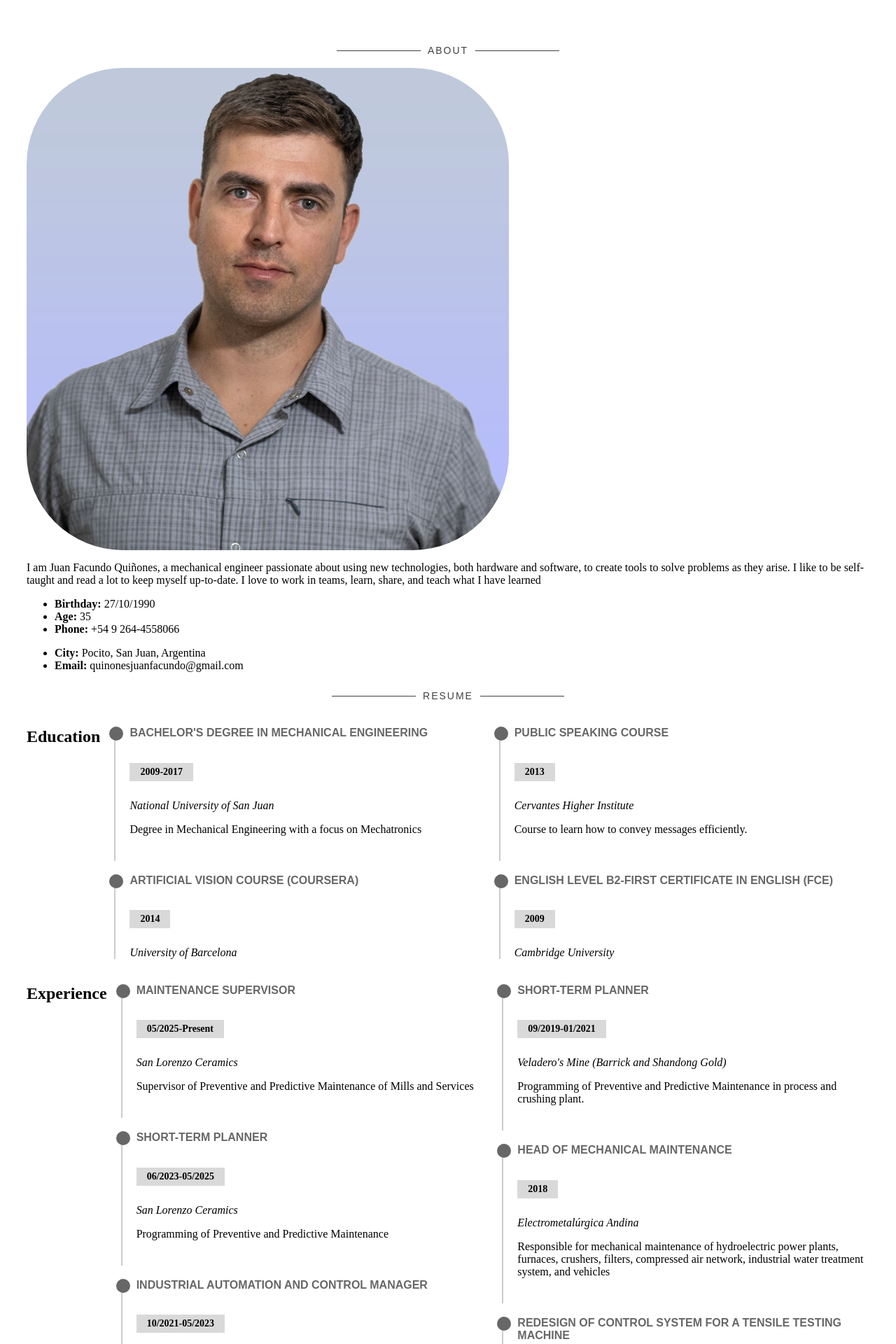
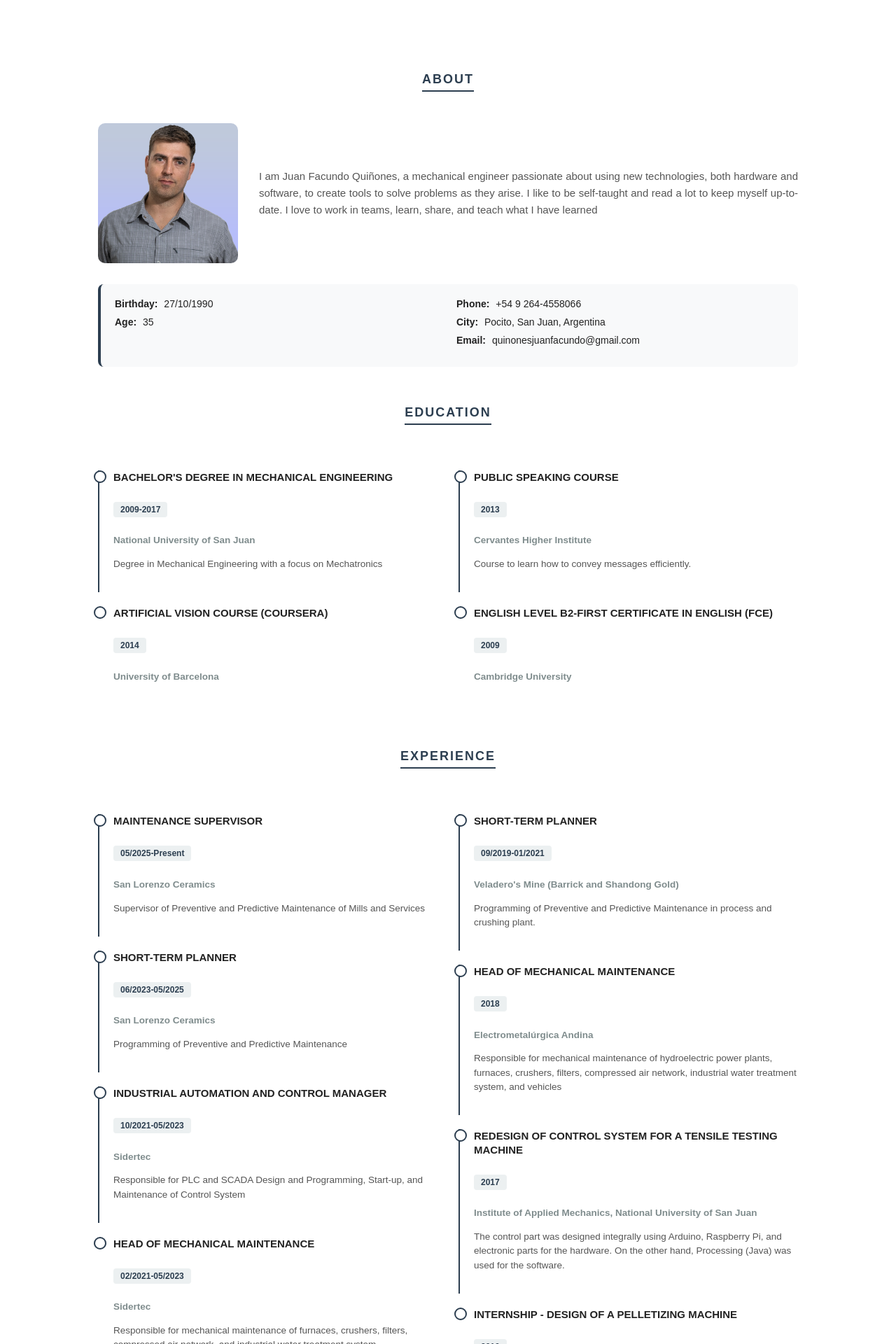
Before and after one commit to jfquinones/jfquinones.github.io, a Jekyll site: the page built from en/downloadable-resume.md, in a window 1280 px wide. Shown: the top 1920 px of the page at 70% size. Built offline with Jekyll 4.4.1, drawn with Linux system fonts in a browser that asks for light colours.

Commit message:
Change downloable-resume make it more professional

```diff
--- a/_layouts/downloadable-resume.html
+++ b/_layouts/downloadable-resume.html
@@ -1,164 +1,262 @@
-
 <style>
 :root {
   --background: #ffffff;
-  --highlight:#7d97c3;
-  --highlight-light: #676767;
-  --contrast-font: #000 ;
-  --inactive-font: #3F4042;
-  --underline: #24ff07;
+  --highlight: #2c3e50;      /* Azul marino oscuro, muy elegante para CVs impresos */
+  --highlight-light: #555555;
+  --contrast-font: #222222;
+  --inactive-font: #7f8c8d;
+  --border-color: #bdc3c7;
 }
 
-.resume.container{
+/* Contenedor Principal */
+.resume.container {
   background: var(--background);
-  padding: 30px;
-}
-.about-me .img-fluid{
-  border-radius: 20%;
+  padding: 40px;
+  font-family: 'Poppins', sans-serif;
+  color: var(--contrast-font);
+  max-width: 1000px;
+  margin: 0 auto;
 }
 
-.about-me .content h3 {
-  font-weight: 700;
-  font-size: 26px;
-  color: var(--highlight-light);
+/* Sección About Me */
+.about-me {
+  display: flex;
+  align-items: center;
+  gap: 30px;
+  margin-bottom: 30px;
 }
 
-.about-me .content ul {
+.about-me .img-fluid {
+  border-radius: 10px;
+  width: 100%;
+  max-width: 200px;
+}
+
+.about-me .content p {
+  line-height: 1.6;
+  color: var(--highlight-light);
+  font-size: 15px;
+  text-align: justify;
+}
+
+.about-me-details {
+  display: flex;
+  flex-wrap: wrap;
+  gap: 20px;
+  background: #f8f9fa;
+  padding: 20px;
+  border-radius: 8px;
+  border-left: 4px solid var(--highlight);
+}
+
+.about-me-details .col-details {
+  flex: 1;
+  min-width: 250px;
+}
+
+.about-me-details ul {
   list-style: none;
   padding: 0;
+  margin: 0;
 }
 
-.about-me .content ul li {
+.about-me-details ul li {
   padding-bottom: 10px;
+  font-size: 14px;
 }
 
-.about-me .content ul i {
-  font-size: 20px;
-  padding-right: 2px;
-  color: var(--highlight-light);
+.about-me-details ul strong {
+  color: var(--contrast-font);
+  margin-right: 5px;
 }
 
-.about-me .content p:last-child {
-  margin-bottom: 0;
+/* Títulos de Sección */
+.section-title {
+  text-align: center;
+  margin-top: 40px;
+  margin-bottom: 30px;
 }
 
-.interests.container{
-  margin-top: 20px;
-}
 .section-title h2 {
-  font-size: 14px;
-  font-weight: 500;
-  padding: 0;
-  line-height: 1px;
-  margin: 30px 0 20px 0;
+  font-size: 18px;
+  font-weight: 700;
   letter-spacing: 2px;
   text-transform: uppercase;
-  color: var(--inactive-font);
-  font-family: "Poppins", sans-serif;
-}
-.section-title h2::before {
-  content: "";
-  width: 120px;
-  height: 1px;
+  color: var(--highlight);
+  position: relative;
   display: inline-block;
-  background: var(--inactive-font);
-  margin: 4px 10px;
-}
-.section-title h2::after {
-  content: "";
-  width: 120px;
-  height: 1px;
-  display: inline-block;
-  background: var(--inactive-font);
-  margin: 4px 10px;
+  padding-bottom: 5px;
+  border-bottom: 2px solid var(--highlight);
 }
 
-.resume .resume-title {
-  font-size: 24px;
+/* Línea de Tiempo (Resume Items) */
+.resume-title {
+  font-size: 20px;
   font-weight: 700;
-  margin-top: 20px;
   margin-bottom: 20px;
   color: var(--contrast-font);
+  text-transform: uppercase;
 }
 
-.resume .resume-item {
-  padding: 0 0 20px 20px;
-  margin-top: -2px;
-  border-left: 2px solid rgba(0, 0, 0, 0.2);
+.resume-item {
+  padding: 0 0 25px 20px;
+  border-left: 2px solid var(--highlight);
   position: relative;
+  page-break-inside: avoid; /* Evita que el item se corte a la mitad en el PDF */
 }
 
-.resume .resume-item h4 {
-  line-height: 18px;
-  font-size: 16px;
+.resume-item h4 {
+  line-height: 20px;
+  font-size: 15px;
+  font-weight: 700;
+  text-transform: uppercase;
+  color: var(--contrast-font);
+  margin-bottom: 5px;
+}
+
+.resume-item h5 {
+  font-size: 12px;
+  background: #ecf0f1;
+  padding: 4px 10px;
+  display: inline-block;
   font-weight: 600;
-  text-transform: uppercase;
-  font-family: "Poppins", sans-serif;
-  color: var(--highlight-light);
+  color: var(--highlight);
+  border-radius: 4px;
   margin-bottom: 10px;
 }
 
-.resume .resume-item h5 {
-  font-size: 14px;
-  background: rgba(0, 0, 0, 0.15);
-  padding: 5px 15px;
-  display: inline-block;
-  font-weight: 600;
-  margin-bottom: 10px;
+.resume-item p {
+  margin-bottom: 5px;
+  color: var(--highlight-light);
+  font-size: 13.5px;
+  line-height: 1.5;
 }
 
-.resume .resume-item ul {
-  padding-left: 20px;
+.resume-item p em {
+  font-style: normal;
+  font-weight: 600;
+  color: var(--inactive-font);
 }
 
-.resume .resume-item ul li {
-  padding-bottom: 10px;
+.resume-item::before {
+  content: "";
+  position: absolute;
+  width: 14px;
+  height: 14px;
+  border-radius: 50%;
+  left: -8px;
+  top: 0;
+  background: #fff;
+  border: 2px solid var(--highlight);
 }
 
-.resume .resume-item:last-child {
-  padding-bottom: 0;
+.resume-item:last-child {
+  border-left-color: transparent;
 }
 
-.resume .resume-item::before {
-  content: "";
-  position: absolute;
-  width: 16px;
-  height: 16px;
-  border-radius: 50px;
-  left: -9px;
-  top: 0;
-  background: var(--highlight-light);
-  border: 2px solid var(--highlight-light);
-}
+/* Layout de 2 Columnas */
 .row-2column {
   display: flex;
-  gap: 20px;
+  gap: 30px;
 }
 .col-left, .col-right {
   flex: 1;
 }
+
+/* Tarjetas de Habilidades (Skills) */
+.skills-grid {
+  display: flex;
+  flex-wrap: wrap;
+  gap: 20px;
+}
+
+.skills-card {
+  flex: 1;
+  min-width: 250px;
+  background: #fff;
+  border: 1px solid var(--border-color);
+  border-radius: 6px;
+  padding: 20px;
+  page-break-inside: avoid;
+}
+
+.skills-card h4 {
+  font-size: 15px;
+  font-weight: 700;
+  color: var(--contrast-font);
+  border-bottom: 1px solid #eee;
+  padding-bottom: 10px;
+  margin-bottom: 15px;
+  text-transform: uppercase;
+}
+
+.list-bullets {
+  list-style: none;
+  padding: 0;
+  margin: 0;
+}
+
+.list-bullets li {
+  position: relative;
+  padding-left: 15px;
+  margin-bottom: 8px;
+  font-size: 13.5px;
+  color: var(--highlight-light);
+}
+
+.list-bullets li::before {
+  content: "■"; /* Viñeta cuadrada más formal para CVs */
+  color: var(--highlight);
+  font-size: 10px;
+  position: absolute;
+  left: 0;
+  top: 4px;
+}
+
+/* =============== OPTIMIZACIÓN PARA IMPRESIÓN/PDF =============== */
+@media print {
+  body {
+    background: #fff;
+  }
+  .resume.container {
+    padding: 0;
+    max-width: 100%;
+    box-shadow: none;
+  }
+  /* Fuerza a los navegadores a imprimir colores de fondo */
+  * {
+    -webkit-print-color-adjust: exact !important;
+    print-color-adjust: exact !important;
+  }
+  .row-2column {
+    display: flex !important;
+    flex-direction: row !important;
+  }
+  .skills-card {
+    border: 1px solid #ccc;
+  }
+}
 </style>
-
 
 <div id="downloadable-resume-container" class="resume container">
 
-      <!-- About me -->
+  <!-- ====== ABOUT ME ====== -->
   <div class="section-title">
-        <center><h2>{{ site.data.t.header.about[page.lang] }}</h2></center>
+    <h2>{{ site.data.t.about.description[page.lang] | slice: 0, 0 }} {{ site.data.t.header.about[page.lang] | default: "Perfil" }}</h2>
   </div>
 
-      <div class="row about-me">
-        <div class="col-lg-4" data-aos="fade-right">
-          <img src="/assets/img/profile.png" class="img-fluid" alt="">
-        </div>
-        <div class="col-lg-8 pt-4 pt-lg-0 content" data-aos="fade-left">
+  <div class="about-me">
+    <img src="/assets/img/profile.png" class="img-fluid" alt="Juan Facundo Quiñones">
+    <div class="content">
       <p>{{ site.data.t.about.description[page.lang] }}</p>
     </div>
   </div>
-        <div class="row about-me mt-4">
-            <div class="col-lg-6">
+
+  <!-- Detalles de contacto agrupados -->
+  <div class="about-me-details">
+    <div class="col-details">
       <ul>
-                <li><i class="icofont-rounded-right"></i> <strong>{{ site.data.t.about.birthday[page.lang] }}: </strong>{{ site.author.birthday }}</li>
+        <li><strong>{{ site.data.t.about.birthday[page.lang] }}: </strong>{{ site.author.birthday }}</li>
 
         <!-- Comienzo Calculo de la Edad -->
         {% assign current_year = "now" | date: "%Y" | plus: 0 %}
@@ -170,28 +268,26 @@
         {% if current_month_day < birth_month_day %}
           {% assign age = age | minus: 1 %}
         {% endif %}
-                <!-- Fin Calculo de la Edad. Variable de Salida: age -->
-                <li><i class="icofont-rounded-right"></i> <strong>{{ site.data.t.about.age[page.lang] }}: </strong>{{ age }}</li>
-                <li><i class="icofont-rounded-right"></i> <strong>{{ site.data.t.about.phone[page.lang] }}: </strong>{{ site.author.phone }}</li>
+        <!-- Fin Calculo de la Edad -->
+
+        <li><strong>{{ site.data.t.about.age[page.lang] }}: </strong>{{ age }}</li>
       </ul>
     </div>
-            <div class="col-lg-6">
+    <div class="col-details">
       <ul>
-                <li><i class="icofont-rounded-right"></i> <strong>{{ site.data.t.about.city[page.lang] }}: </strong> {{site.author.city }}</li>
-                <li><i class="icofont-rounded-right"></i> <strong>{{ site.data.t.about.email[page.lang] }}: </strong>{{ site.author.email }}</li>
+        <li><strong>{{ site.data.t.about.phone[page.lang] }}: </strong>{{ site.author.phone }}</li>
+        <li><strong>{{ site.data.t.about.city[page.lang] }}: </strong> {{site.author.city }}</li>
+        <li><strong>{{ site.data.t.about.email[page.lang] }}: </strong>{{ site.author.email }}</li>
       </ul>
     </div>
-        </div> <!-- End About me -->
-
-
-      <!-- Resume -->
-      <div class="section-title row mt-1">
-        <center><h2>{{ site.data.t.header.resume[page.lang] }}</h2></center>
   </div>
 
-      <div class="row-2column row mt-1">
-        <!-- Education section -->
-          <h3 class="resume-title" prop1='{{ site.data.t.resume.education.title[page.lang] }}'>{{ site.data.t.resume.education.title[page.lang] }}</h3>
+  <!-- ====== EDUCATION ====== -->
+  <div class="section-title">
+    <h2>{{ site.data.t.resume.education.title[page.lang] }}</h2>
+  </div>
+
+  <div class="row-2column">
     <div class="col-left">
       {% assign half = site.data.t.resume.education.items.size | divided_by: 2 | ceil %}
       {% for item in site.data.t.resume.education.items limit:half %}
@@ -214,15 +310,18 @@
         </div>
       {% endfor %}
     </div>
-      </div> <!-- End Education section -->
+  </div>
 
-      <div class="row-2column row mt-3">
-          <!-- Experience section -->
-          <h3 class="resume-title" prop1='{{ site.data.t.resume.experience.title[page.lang] }}'>{{ site.data.t.resume.experience.title[page.lang] }}</h3>
+  <!-- ====== EXPERIENCE ====== -->
+  <div class="section-title">
+    <h2>{{ site.data.t.resume.experience.title[page.lang] }}</h2>
+  </div>
+
+  <div class="row-2column">
     <div class="col-left">
       {% assign half = site.data.t.resume.experience.items.size | divided_by: 2 | ceil %}
       {% for item in site.data.t.resume.experience.items limit:half %}
-          <div class="resume-item" >
+      <div class="resume-item">
         <h4>{{ item.title[page.lang] }}</h4>
         <h5>{{ item.period }}</h5>
         <p><em>{{ item.place[page.lang] }}</em></p>
@@ -234,7 +333,7 @@
     <div class="col-right">
       {% assign half = site.data.t.resume.experience.items.size | divided_by: 2 | ceil %}
       {% for item in site.data.t.resume.experience.items offset:half %}
-          <div class="resume-item" >
+      <div class="resume-item">
         <h4>{{ item.title[page.lang] }}</h4>
         <h5>{{ item.period }}</h5>
         <p><em>{{ item.place[page.lang] }}</em></p>
@@ -242,32 +341,24 @@
       </div>
       {% endfor %}
     </div>
-      </div> <!--End Experience section -->
-
-  <!-- Start Skills Section -->
-
-  <div class="container">
-      <div class="section-title">
-        <h2>{{ site.data.t.header.skills[page.lang]}}</h2>
   </div>
 
-      <div class="row py-2">
+  <!-- ====== SKILLS ====== -->
+  <div class="section-title">
+    <h2>{{ site.data.t.header.skills[page.lang] | default: "Skills" }}</h2>
+  </div>
+
+  <div class="skills-grid">
     {% for category in site.data.t.skills.categories %}
-        <div class="col-lg-10 mx-auto">
-          <div class="card shadow mb-1">
-            <div class="card-body p-1">
-                <h4 class="mb-3">{{ category.title[page.lang] }}</h4>
+    <div class="skills-card">
+      <h4>{{ category.title[page.lang] }}</h4>
       <ul class="list-bullets">
           {% for skill in category.skills %}
-                      <li class="mb-1 without-icon">{{ skill[page.lang] }}</li>
+            <li>{{ skill[page.lang] }}</li>
           {% endfor %}
       </ul>
     </div>
-          </div>
-        </div>
     {% endfor %}
   </div>
-    </div>
 
-  <!-- End Skills Section -->
- </div><!-- End Resume -->
+</div><!-- End Container -->
```
Also changed, not shown: _layouts/downloadable-resume2.html (added, +273 -0 lines). Lines whose indentation alone changed are shown as unchanged.
